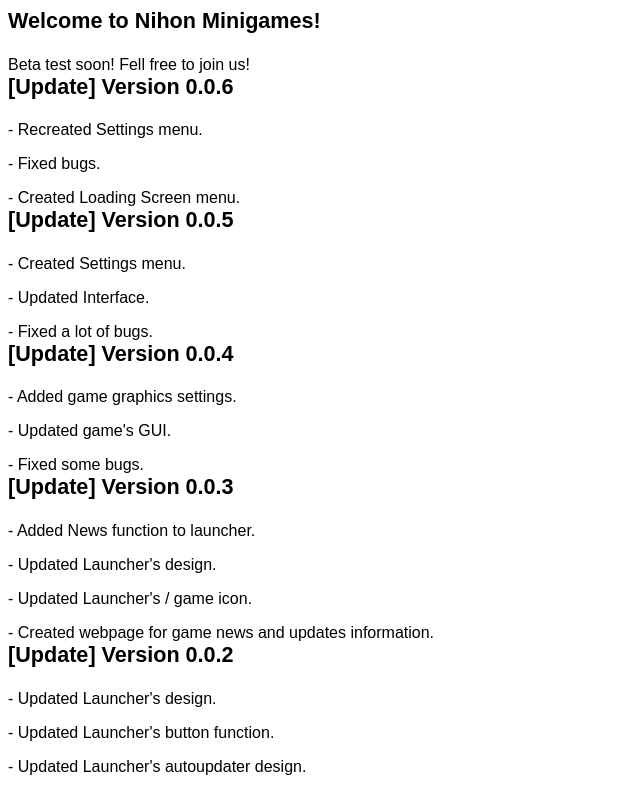
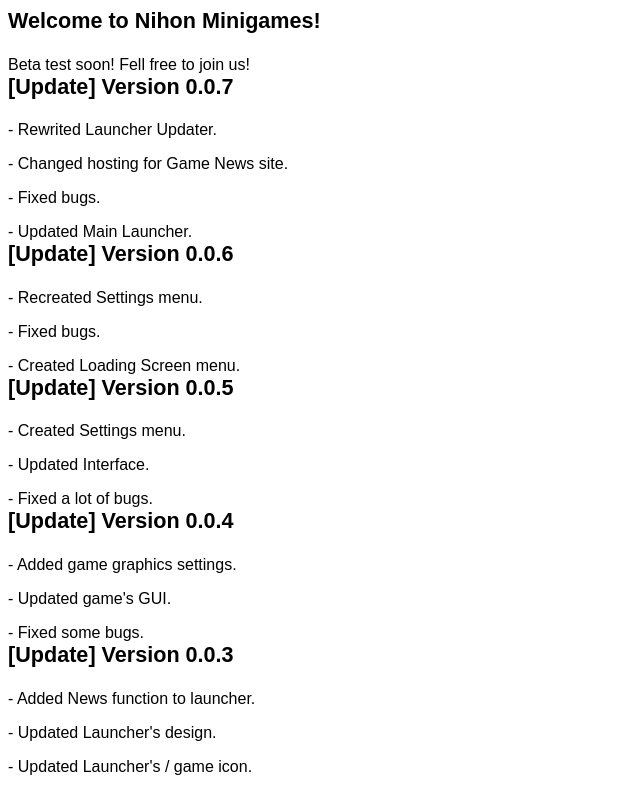
Before and after one commit to nerux-real/limrodnewss, a plain HTML site: page index.html in a window 1280 px wide. Shown: the top 789 px of the page, without its empty margins (0-640 px from the left). Drawn offline with Linux system fonts and the light colour scheme.

Commit message:
Update index.html

```diff
--- a/index.html
+++ b/index.html
@@ -37,6 +37,13 @@
             <li class="Welcome">
                 <h3>Welcome to Nihon Minigames!</h3>
                 <p>Beta test soon! Fell free to join us!</p>
+            </li>
+            <li>
+                <h3>[Update] Version 0.0.7</h3>
+                <p>- Rewrited Launcher Updater.</p>
+                <p>- Changed hosting for Game News site.</p>
+                <p>- Fixed bugs.</p>
+                <p>- Updated Main Launcher.</p>
             </li>
             <li>
                 <h3>[Update] Version 0.0.6</h3>
```
